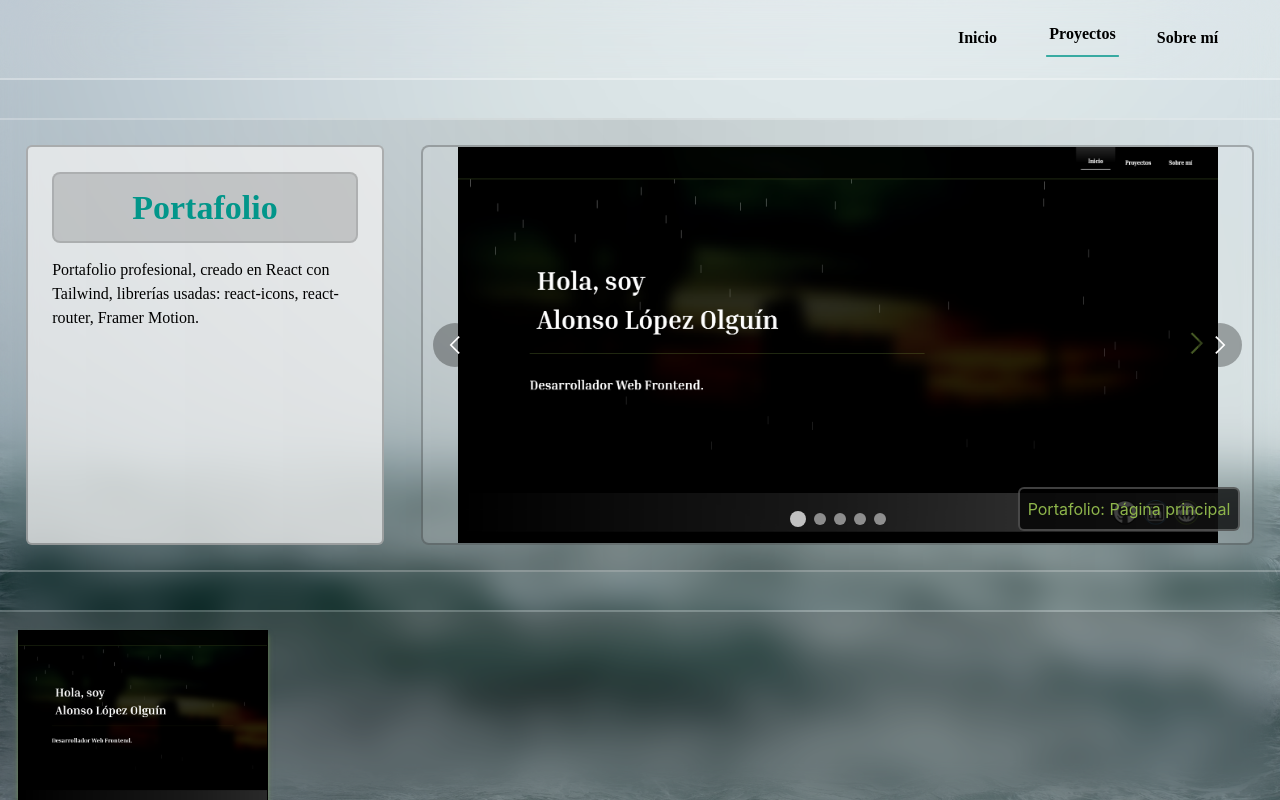
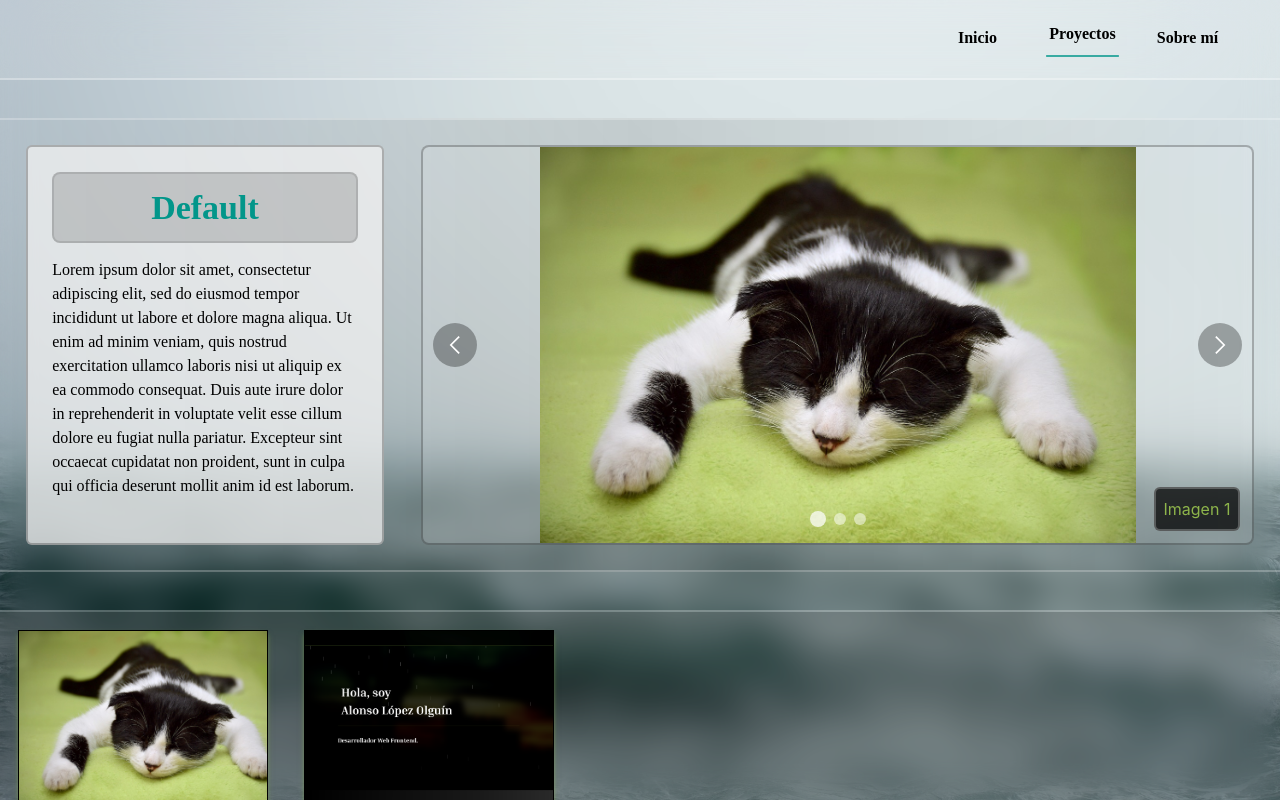
Before and after one commit to AlonsoLo-123/portafolio, a React (Create React App) app: page /projects in a window 1280 px wide. Built offline with nearby package versions, Linux system fonts and the light colour scheme; a web font is replaced by a local one.

Commit message:
Agregado botón CV, el archivo itemsCarousel.js ah sido cambiado a json

```diff
--- a/src/App.js
+++ b/src/App.js
@@ -9,8 +9,7 @@ function App() {
   return (
     <Router>
       <div className="flex flex-col relative min-h-screen bg-[url('./assets/images/jpg/sea-1850228_1920.jpg')] bg-cover bg-center overflow-auto scroll-div">
-
-        <Header/>
+      <Header/>
       <div className='backdrop-blur-lg overflow-auto'>
         <Routes>
           <Route path="/portafolio" element={<Home/>}/>
--- a/src/components/buttonscustom/Buttons.js
+++ b/src/components/buttonscustom/Buttons.js
@@ -23,7 +23,6 @@ export const ButtonBottom = ({icon, url, text, color}) => {
                 class="maintext-center absolute bottom-full left-1/2 -translate-x-1/2 mb-6 w-[90px] bg-transparent border-2 border-black/50 text-white text-center text-sm rounded-md py-2 opacity-0 group-hover:opacity-100 transition-transform scale-x-0 group-hover:scale-x-100 duration-300">
                 {text}
             </span>
-
             {icon}
         </button>
     )
--- a/src/components/carousel/CarouselImg.js
+++ b/src/components/carousel/CarouselImg.js
@@ -25,7 +25,7 @@ const CarouselImg = ({items, currentIndex, setCurrentIndex}) => {
         >
           {items.map((item) => (
             <div key={item.id} className="flex justify-center align-middle min-w-full min-h-full">
-              <img src={item.image} className="object-contain" alt={item.content}/>
+              <img src={`${require(`../../assets/images/${item.image}`)}`} className="object-contain" alt={item.content}/>
             </div>
           ))}
         </div>
--- a/src/components/projectCard/Projectcard.js
+++ b/src/components/projectCard/Projectcard.js
@@ -9,7 +9,8 @@ const ProjectCard = ({content, preview, onClick, variants}) => {
     return(
         <motion.div variants={variants} whileHover={{ marginInline:"40px" }} whileTap={{ scale: 1.05 }} className='flex group flex-col w-[250px] h-[250px] relative p-[1px] bg-black m-[18px] focus:outline-none shadow-md shadow-green-lime/50'
         onClick={onClick}>
-            <div className='flex flex-col items-end w-full h-full bg-cover' style={{ backgroundImage: `url(${preview})` }}>
+            <div className='flex flex-col items-end w-full h-full bg-white bg-cover'style={{ backgroundImage: `url(${require(`../../assets/images/${preview}`)})` }}>
+            {console.log(preview)}
                 <p className='absolute translate-x-10 maintext opacity-0 group-hover:opacity-100 duration-300 m-2 px-2 bg-black/75 border-2 border-green3-lime/75 max-w-max text-contentbig text-green-lime my-2'>{content[0].title}</p>
             </div>
             <div className="flex justify-end align-bottom">
--- a/src/screens/about/About.js
+++ b/src/screens/about/About.js
@@ -41,7 +41,7 @@ export default function About() {
             <div className = "maintext text-black text-content w-full h-full">
               <p className = "maintext-center text-black text-sub pb-7">Experiencia Laboral</p>
               <motion.div variants={container} initial="hidden" animate="visible">
-                {jobCardsData.map((card, index) => (
+                {jobCardsData.map((card) => (
                   <AboutJobCard variants={itemJob} title = {card.title} content ={card.content}/>
                 ))}
               </motion.div>
@@ -49,7 +49,7 @@ export default function About() {
             <div className = 'flex w-full h-full flex-col'>
               <p className = "maintext-center text-black text-sub py-7 lg:py-0 lg:pb-5">Habilidades</p>
               <motion.div variants={container} initial="hidden" animate="visible" className = 'flex flex-wrap justify-start w-full lg:px-5'>
-                {skillsCardsData.map((card, index) => (
+                {skillsCardsData.map((card) => (
                   <AboutSkillCard variants={itemSkill} text = {card.text} icon = {card.icon}/>
                 ))}
               </motion.div>
--- a/src/screens/project/Project.js
+++ b/src/screens/project/Project.js
@@ -1,13 +1,14 @@
 import React, { useState } from "react";
 import CarouselImg from '../../components/carousel/CarouselImg';
 import ProjectCard from '../../components/projectCard/ProjectCard';
-import { items1, itemsTxt1 } from "../../utils/ItemsCarousel";
+import Data from '../../utils/ItemsCarousel.json';
 import { motion } from "framer-motion";
+// import { items1, itemsTxt1 } from "../../utils/ItemsCarousel";
 
 const Project = () => {
 
-  const [imageContent, setImageContent] = useState(items1);
-  const [textContent, setTextContent] = useState(itemsTxt1);
+  const [imageContent, setImageContent] = useState(Data[0].images);
+  const [textContent, setTextContent] = useState(Data[0].text);
   const [currentIndex, setCurrentIndex] = useState(0);
 
   //Función para manejar el cambio de imagenes en el carousel
@@ -47,7 +48,9 @@ const Project = () => {
         </div>
       <div className='align-bottom mb-4 bg-white/15 border-y-2 border-white-lime/15'>
         <motion.div variants={container} initial="hidden" animate="visible" className='flex flex-row overflow-x-auto justify-start bg-black/15'>
-          <ProjectCard variants={itemProject} content = {itemsTxt1} preview = {items1[0].image} onClick = {() => selectImages(items1, itemsTxt1)}/>
+        {Data.map((project) =>
+          <ProjectCard key={project.id} variants={itemProject} content = {project.text} preview = {project.images[0].image} onClick = {() => selectImages(project.images, project.text)}/>
+        )}
         </motion.div>
       </div>
     </div>
--- /dev/null
+++ b/src/utils/ItemsCarousel.json
@@ -0,0 +1,31 @@
+[
+    {
+        "id": 1,
+
+        "images": [
+            { "id": 1, "content": "Imagen 1", "image": "jpg/cat-2605502_1280.jpg" },
+            { "id": 2, "content": "Imagen 2", "image": "jpg/cat-323262_1280.jpg" },
+            { "id": 3, "content": "Imagen 3", "image": "jpg/kitten-4611189_1280.jpg" }
+        ],
+
+        "text" : [
+            { "title": "Default", "subTitle": "Lorem ipsum dolor sit amet, consectetur adipiscing elit, sed do eiusmod tempor incididunt ut labore et dolore magna aliqua. Ut enim ad minim veniam, quis nostrud exercitation ullamco laboris nisi ut aliquip ex ea commodo consequat. Duis aute irure dolor in reprehenderit in voluptate velit esse cillum dolore eu fugiat nulla pariatur. Excepteur sint occaecat cupidatat non proident, sunt in culpa qui officia deserunt mollit anim id est laborum."}
+        ]
+    },
+
+    {
+        "id": 2,
+
+        "images" : [
+        { "id": 1, "content": "Portafolio: Página principal", "image": "png/project1/home.png" },
+        { "id": 2, "content": "Portafolio: Proyectos", "image": "png/project1/project.png" },
+        { "id": 3, "content": "Portafolio: Sobre mí", "image": "png/project1/about.png" },
+        { "id": 4, "content": "Portafolio: Código fuente en GitHub", "image": "png/project1/github.png" },
+        { "id": 5, "content": "Portafolio: Vista móvil", "image": "png/project1/about2.png" }
+        ],
+
+        "text" : [
+        { "title": "Portafolio", "subTitle": "Portafolio profesional, creado en React con Tailwind, librerías usadas: react-icons, react-router, Framer Motion.", "git": "https://github.com/AlonsoLo-123/portafolio", "demo": "https://alonsolo-123.github.io/portafolio/"}
+        ]
+    }
+]
```
Also changed, not shown: 1 other file (tests, documents, lock files or other folders).
